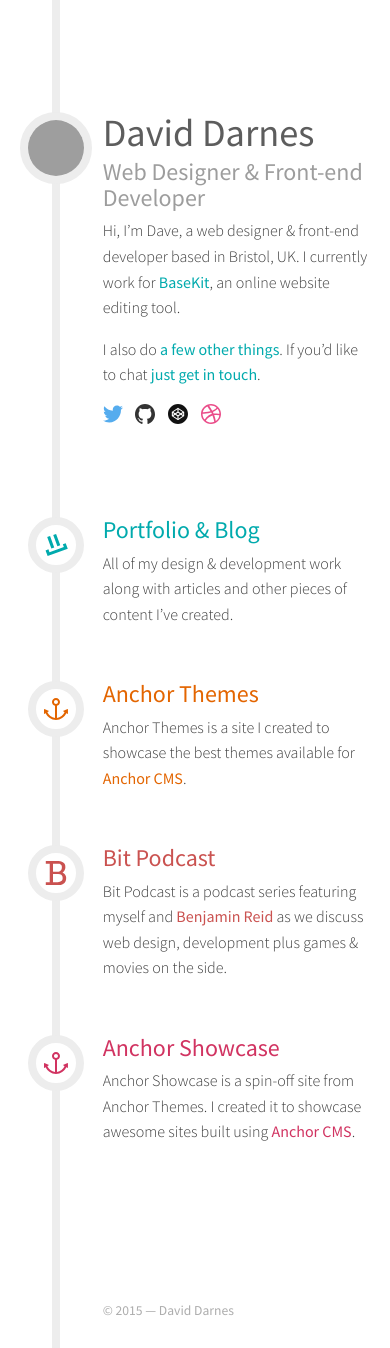
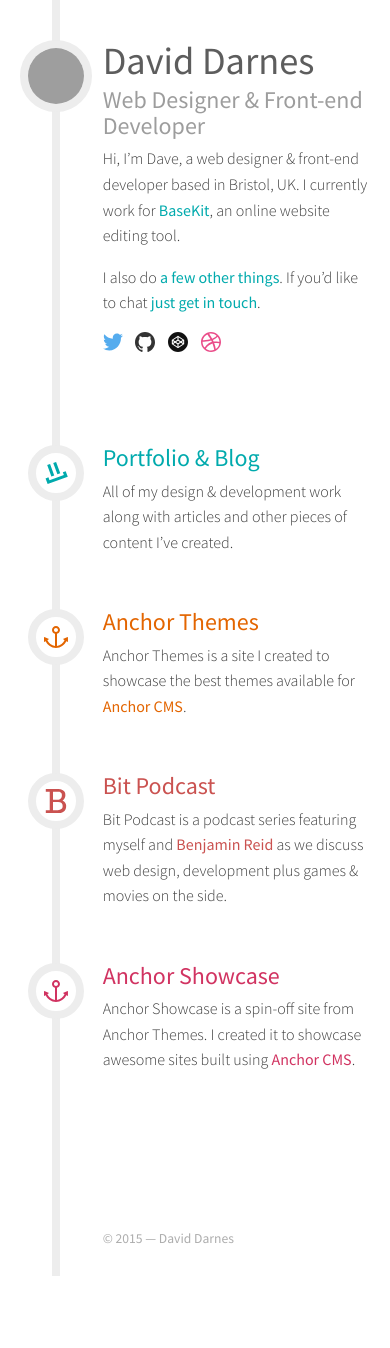
Before and after one commit to daviddarnes/darn.es, a Jekyll site: the page built from index.md, in a window 390 px wide. Built offline with Jekyll 4.4.1, drawn with Linux system fonts in a browser that asks for light colours; after the commit the page ends 1276 px from its top, so only the background shows below that; grey boxes are pictures that could not be loaded.

Commit message:
Reduces top padding

```diff
--- a/css/styles.scss
+++ b/css/styles.scss
@@ -39,6 +39,9 @@
     display: flex;
     flex-direction: column;
     min-height: 100vh;
+    @media (max-width: 500px) {
+        padding: 2.5rem 0 1.5rem;
+    }
     &:before {
         content: "";
         position: absolute;
```
